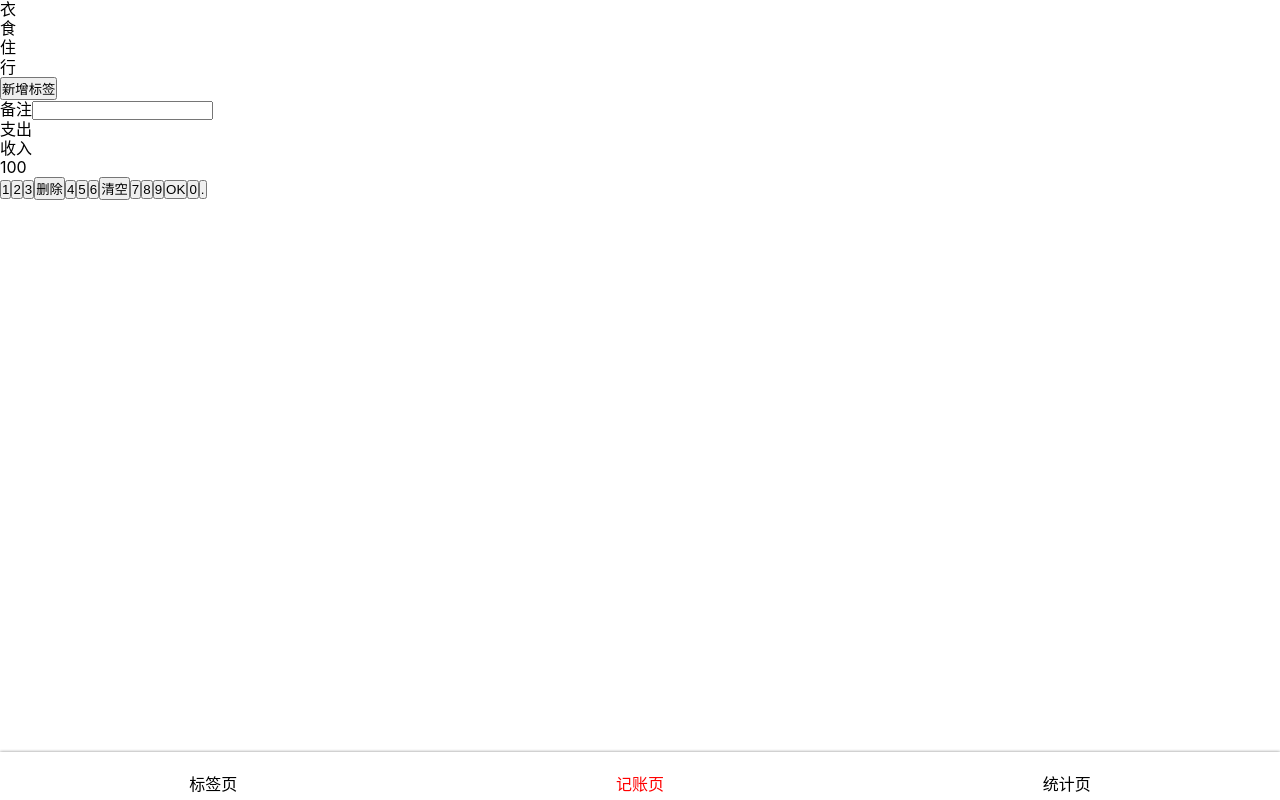
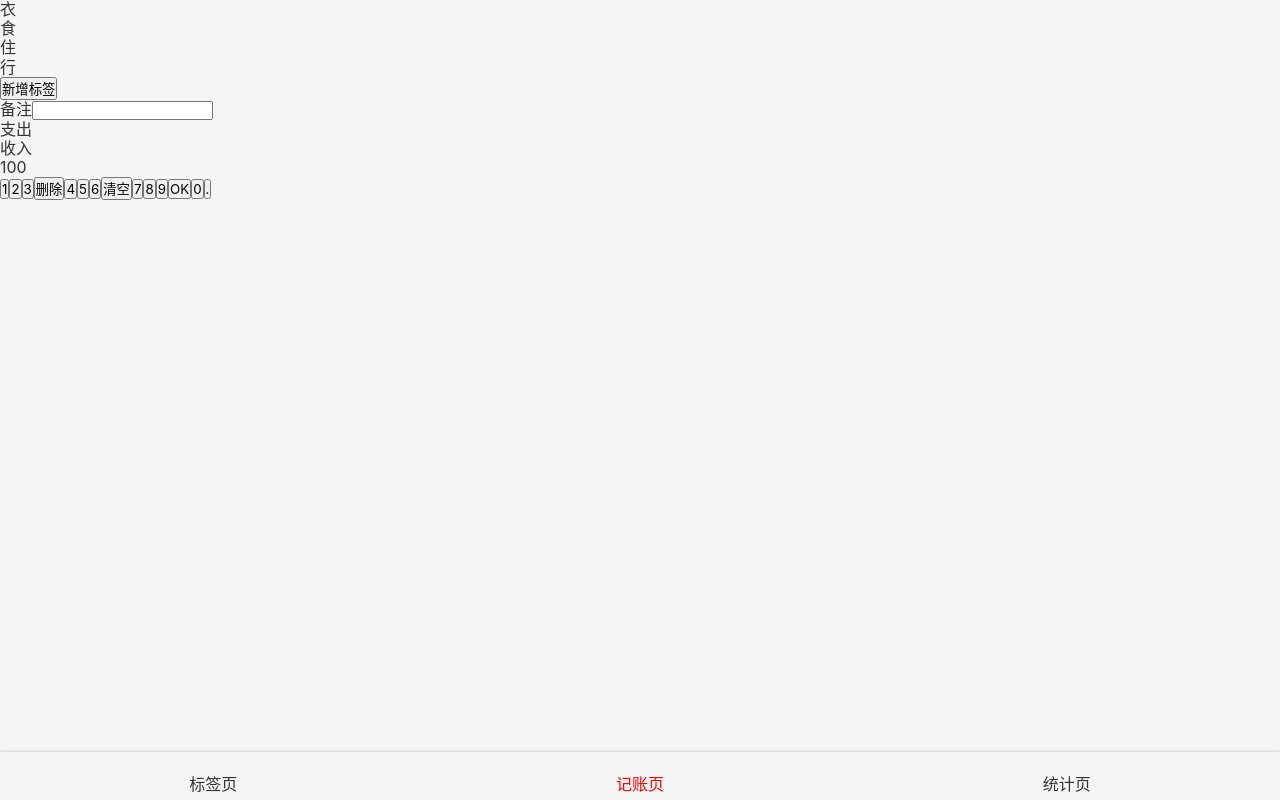
Before and after one commit to spymb/rMoney, a React app: page /#/money in a window 1280 px wide. Built offline with nearby package versions, Linux system fonts and the light colour scheme; some icons are missing.

Commit message:
AppWrapper

```diff
--- a/src/App.tsx
+++ b/src/App.tsx
@@ -5,16 +5,20 @@ import {
   Route,
   Navigate
 } from 'react-router-dom';
-import Layout from './components/Layout';
 import Tags from './views/Tags';
 import Money from './views/Money';
 import Statistics from './views/Statistics';
 import NoMatch from './views/NoMatch';
+import styled from 'styled-components';
+
+const AppWrapper = styled.div`
+  color: #333;
+`;
 
 function App() {
   return (
-    <Router>
-      <Layout>
+    <AppWrapper>
+      <Router>
         <Routes>
           <Route path="/tags" element={<Tags/>}/>
           <Route path="/money" element={<Money/>}/>
@@ -22,8 +26,9 @@ function App() {
           <Route path="/" element={<Navigate replace to="/money"/>}/>
           <Route path="*" element={<NoMatch/>}/>
         </Routes>
-      </Layout>
-    </Router>
+      </Router>
+    </AppWrapper>
+
   );
 }
 
--- a/src/index.scss
+++ b/src/index.scss
@@ -13,6 +13,10 @@ body {
   font-family: $font-hei;
   font-size: 16px;
   line-height: 1.2;
+  background: #f5f5f5;
+}
+button{
+  font-family: inherit;
 }
 .icon {
   width: 1em;
```
